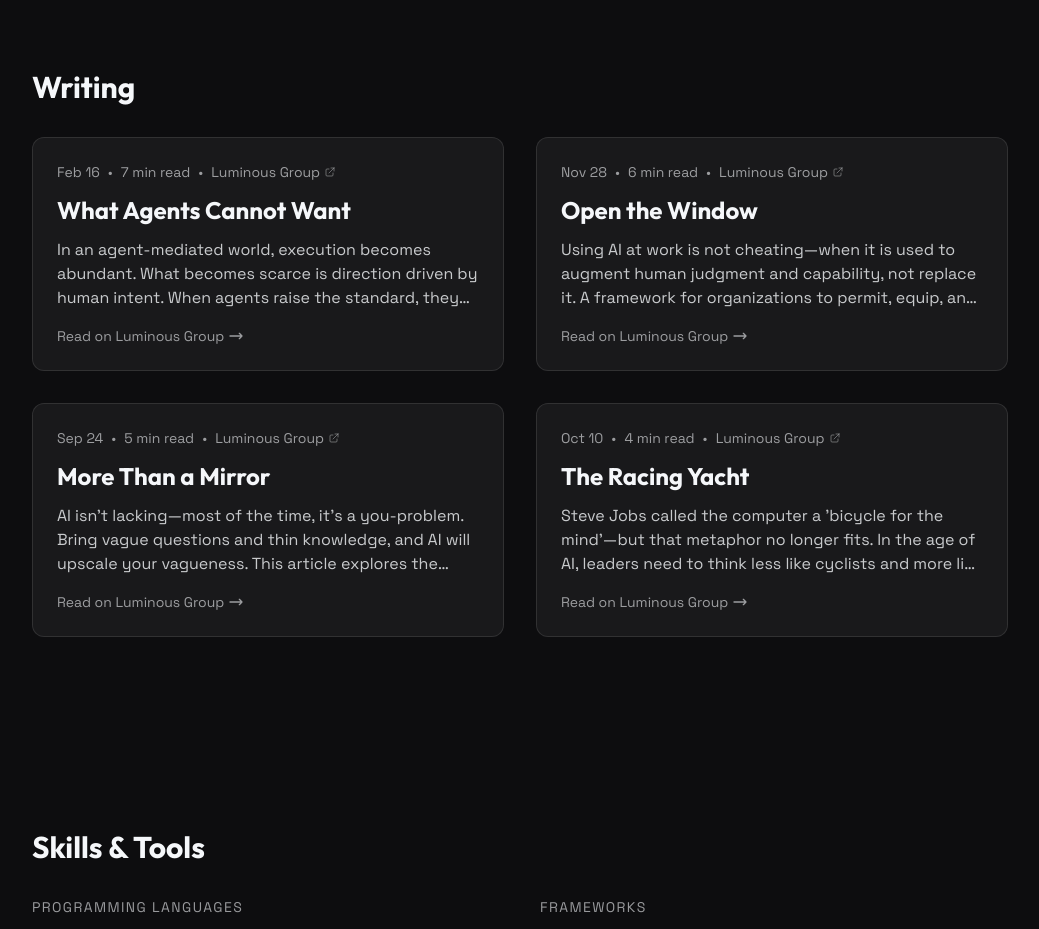
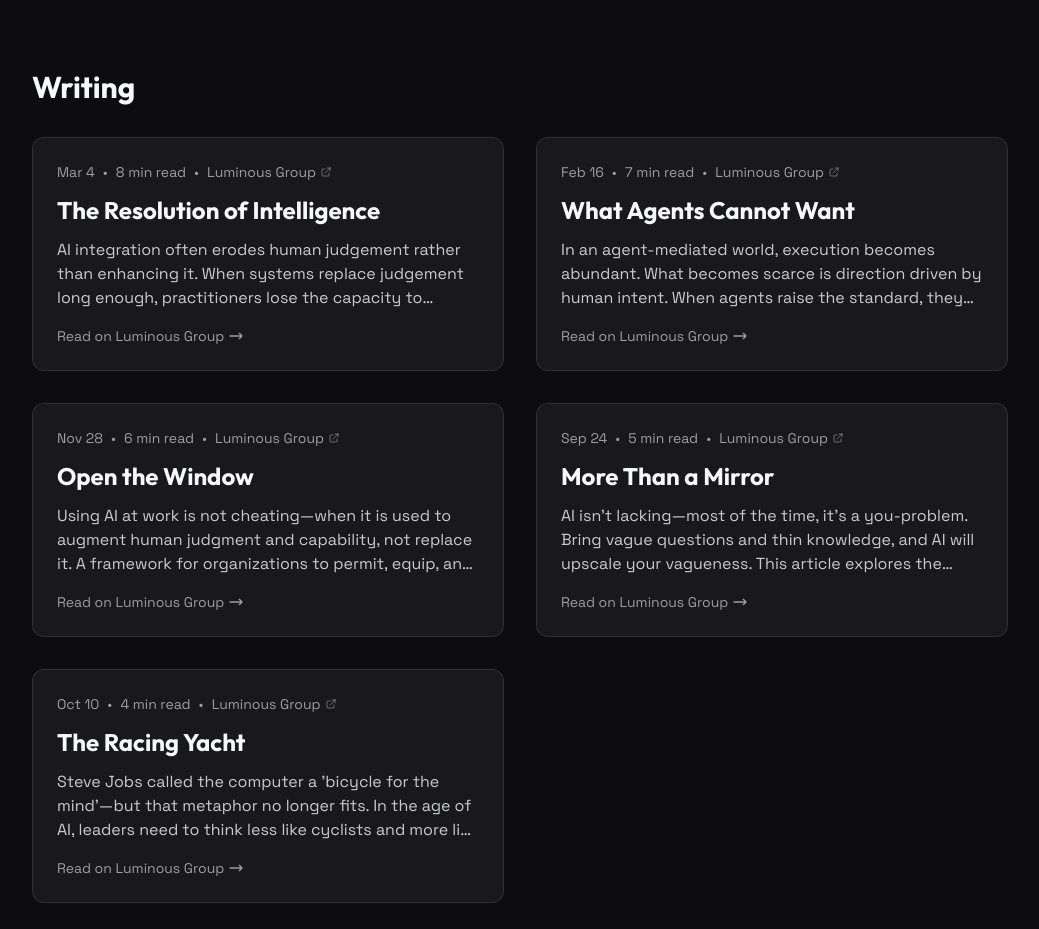
Before and after one commit to Klemenkocic/KlemenKocic, a Next.js app: page /work in a window 1280 px wide. Shown: the part 4840-5769 px from the top of the page, without its empty margins (120-1159 px from the left). Built offline with nearby package versions, Linux system fonts and the light colour scheme.

Commit message:
Add The Resolution of Intelligence to website and profile
New blog post on Writing section, profile writing doc, and LinkedIn
post draft. AI integration erodes judgement when technology stays
visible and humans disappear. Build the other way.

Co-Authored-By: Claude Opus 4.6 <noreply@anthropic.com>

```diff
--- a/content/workData.ts
+++ b/content/workData.ts
@@ -246,6 +246,14 @@ export const aiUses: Record<string, string> = {
 
 export const blogPosts: BlogPost[] = [
   {
+    title: "The Resolution of Intelligence",
+    excerpt: "AI integration often erodes human judgement rather than enhancing it. When systems replace judgement long enough, practitioners lose the capacity to originate decisions independently. The most valuable organisations in forty years will be those that preserved and elevated human authorship, not those that optimised it away.",
+    url: "https://www.luminousgroup.net/luminosity/the-resolution-of-intelligence",
+    date: "Mar 4",
+    readingTime: "8 min read",
+    publication: "Luminous Group"
+  },
+  {
     title: "What Agents Cannot Want",
     excerpt: "In an agent-mediated world, execution becomes abundant. What becomes scarce is direction driven by human intent. When agents raise the standard, they erase the old signal that 'good work' once carried—and scarcity migrates upward, from making things to deciding which things deserve to exist.",
     url: "https://www.luminousgroup.net/luminosity/what-agents-cannot-want",
```
Also changed, not shown: profile/post-drafts/03-the-resolution-of-intelligence.md (added, +20 -0 lines), profile/writing.md (+12 -1 lines).
